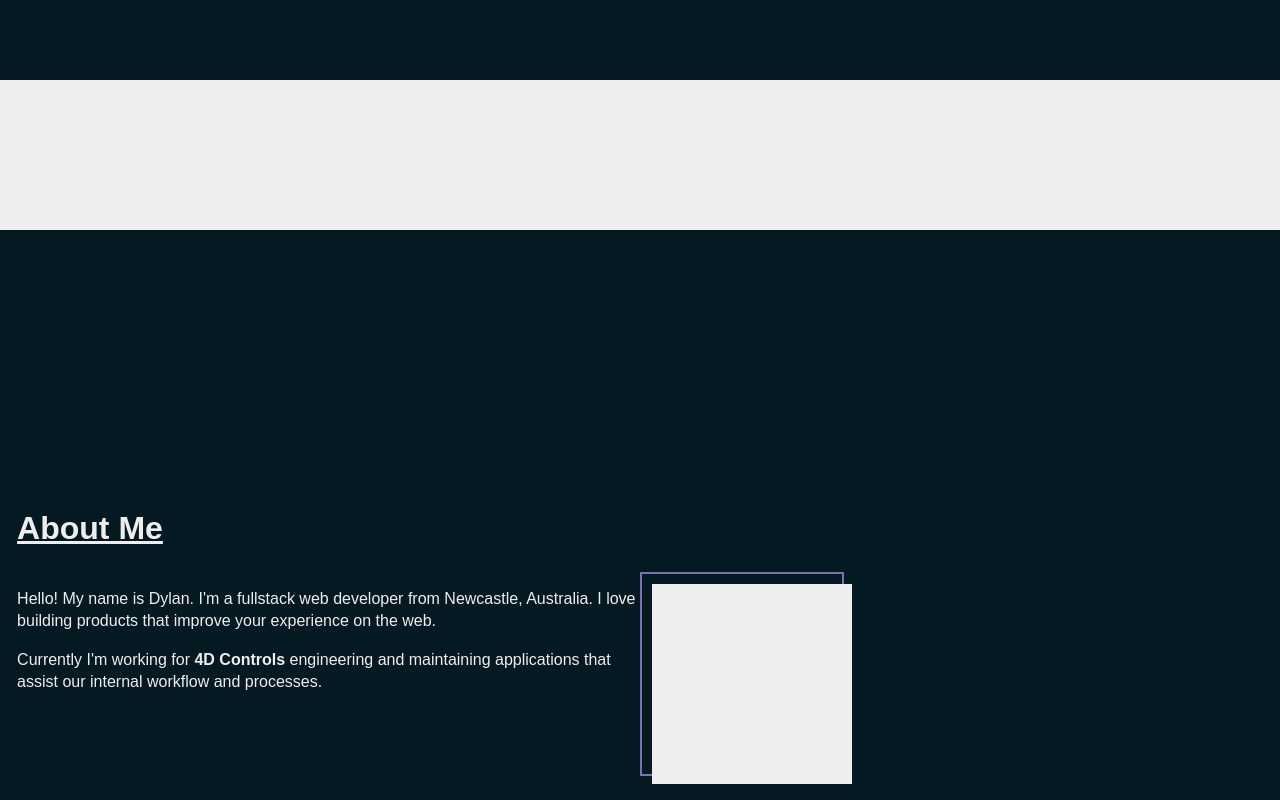
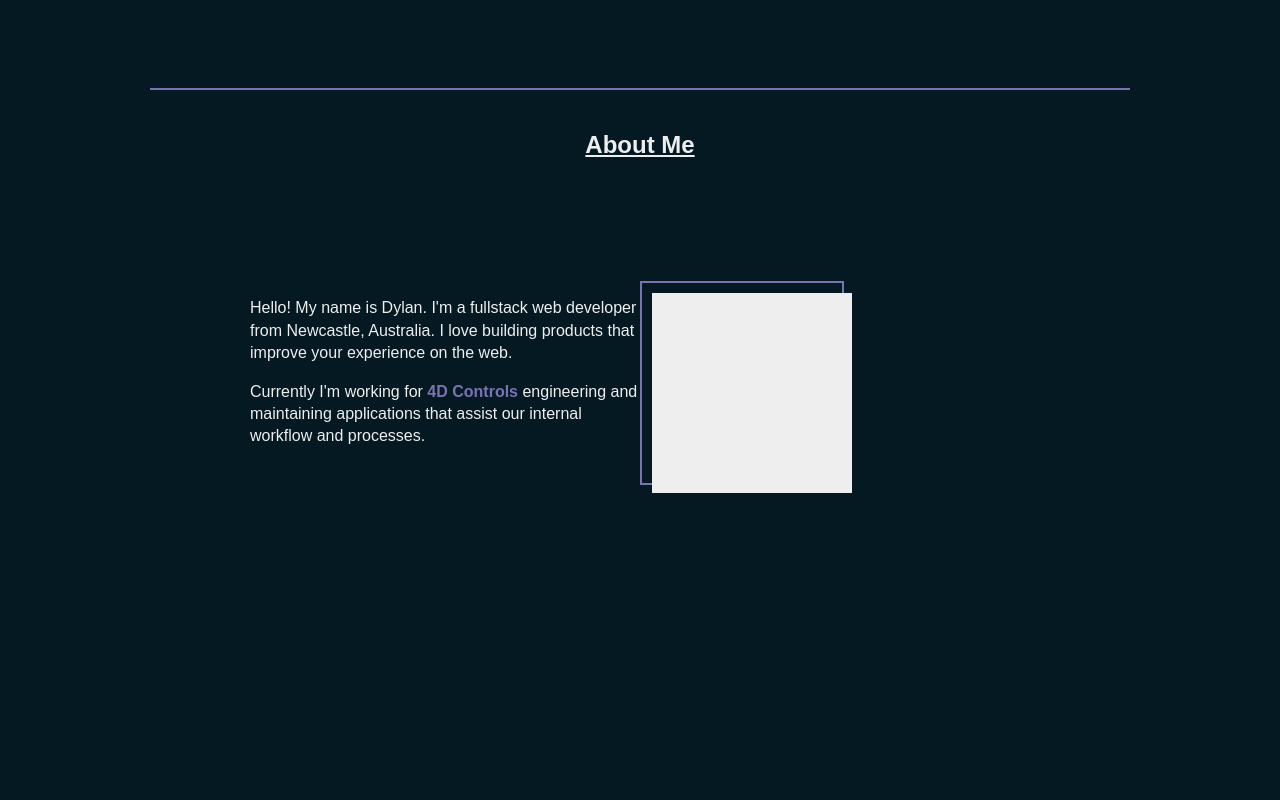
Before and after one commit to Deece94/homepage, a React (Create React App) app: page / in a window 1280 px wide. Shown: the part 720-1520 px from the top of the page. Built offline with nearby package versions, Linux system fonts and the light colour scheme.

Commit message:
- Added main styling wrapper - Changed page block display type - Moved link to styles folder

```diff
--- a/src/App.tsx
+++ b/src/App.tsx
@@ -2,6 +2,7 @@ import About from "./components/About";
 import Contact from "./components/Contact";
 import Footer from "./components/Footer";
 import Home from "./components/Home";
+import Main from "./components/Main";
 import NavBar from "./components/NavBar";
 import PageBreak from "./components/PageBreak";
 import Theme from "./components/Theme";
@@ -12,6 +13,7 @@ export default function App() {
 		<>
 			<Theme>
 				<NavBar />
+				<Main>
 					<Home />
 					<PageBreak />
 					<About />
@@ -20,6 +22,7 @@ export default function App() {
 					<PageBreak />
 					<Contact />
 					<Footer />
+				</Main>
 			</Theme>
 		</>
 	);
--- a/src/components/About.tsx
+++ b/src/components/About.tsx
@@ -1,25 +1,20 @@
 import styled from "styled-components";
 import PageBlock from "./PageBlock";
+import Link from "./styles/Link";
 
 const Header = styled.h1`
 	text-decoration: underline;
 	color: ${(props) => props.theme.colors.white};
+	width: 100%;
+	text-align: center;
 `;
 
 const Paragraph = styled.p`
 	color: ${(props) => props.theme.colors.white};
 `;
 
-const Link = styled.a`
-	color: ${(props) => props.theme.colors.white};
-	text-decoration: none;
-	font-weight: bold;
-	&:hover {
-		text-decoration: underline;
-	}
-`;
-
 const Container = styled.div`
+	padding: 100px;
 	display: flex;
 `;
 
--- a/src/components/Contact.tsx
+++ b/src/components/Contact.tsx
@@ -1,6 +1,7 @@
 import { ChangeEvent, FormEvent, useState } from "react";
 import styled from "styled-components";
 import PageBlock from "./PageBlock";
+import Link from "./styles/Link";
 
 const Header = styled.h1`
 	text-decoration: underline;
@@ -8,15 +9,6 @@ const Header = styled.h1`
 
 const Paragraph = styled.p`
 	color: ${(props) => props.theme.colors.white};
-`;
-
-const Link = styled.a`
-	color: ${(props) => props.theme.colors.white};
-	text-decoration: none;
-	font-weight: bold;
-	&:hover {
-		text-decoration: underline;
-	}
 `;
 
 export default function About() {
--- /dev/null
+++ b/src/components/Main.tsx
@@ -0,0 +1,12 @@
+import styled from "styled-components";
+
+const MainBlock = styled.main`
+	padding: 0px 150px;
+	width: 100%;
+	min-height: 100vh;
+	box-sizing: border-box;
+`;
+
+export default function Main(props: { children: any }) {
+	return <MainBlock>{props.children}</MainBlock>;
+}
--- a/src/components/PageBlock.tsx
+++ b/src/components/PageBlock.tsx
@@ -1,11 +1,10 @@
 import styled from "styled-components";
 
-const Block = styled.div<{ backgroundColor: string }>`
+const Block = styled.section<{ backgroundColor: string }>`
 	min-height: 100vh;
-	display: flex;
-	align-items: center;
-	justify-content: center;
-	background-color: ${(props) => props.theme.colors.dark};
+	width: 100%;
+	background-color: ${(props) =>
+		props.backgroundColor ? props.backgroundColor : props.theme.colors.dark};
 `;
 
 export default function PageBlock(props: {
@@ -17,7 +16,7 @@ export default function PageBlock(props: {
 	const backgroundColor = props.backgroundColor;
 	return (
 		<Block id={id} backgroundColor={backgroundColor}>
-			<div>{props.children}</div>
+			{props.children}
 		</Block>
 	);
 }
--- a/src/components/PageBreak.tsx
+++ b/src/components/PageBreak.tsx
@@ -1,10 +1,17 @@
 import styled from "styled-components";
 
 const BreakDiv = styled.div`
-	height: 150px;
-	background-color: ${(props) => props.theme.colors.white};
+	height: 20px;
+`;
+
+const Line = styled.hr`
+	border: 0.5px solid ${(props) => props.theme.colors.primary};
 `;
 
 export default function PageBreak() {
-	return <BreakDiv></BreakDiv>;
+	return (
+		<BreakDiv>
+			<Line />
+		</BreakDiv>
+	);
 }
--- a/src/components/Theme.tsx
+++ b/src/components/Theme.tsx
@@ -9,7 +9,7 @@ const GlobalStyles = createGlobalStyle`
   }
 
   body {
-    background-color: ${theme.colors.gray};
+    background-color: ${theme.colors.dark};
     color: ${theme.colors.white}
   }
 `;
--- /dev/null
+++ b/src/components/styles/Link.tsx
@@ -0,0 +1,12 @@
+import styled from "styled-components";
+
+const Link = styled.a`
+	color: ${(props) => props.theme.colors.primary};
+	text-decoration: none;
+	font-weight: bold;
+	&:hover {
+		text-decoration: underline;
+	}
+`;
+
+export default Link;
```
Lines whose indentation alone changed are shown as unchanged.
